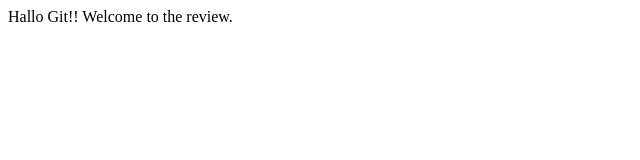
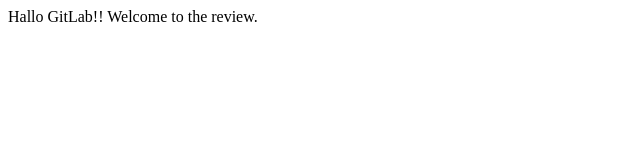
Before and after one commit to nilssolanki/major-ma-ns, a plain HTML site: page index.html in a window 1280 px wide. Shown: the full height of the page, 0-640 px from the left. Drawn offline with Linux system fonts and the light colour scheme.

Commit message:
Change git to gitlab

```diff
--- a/index.html
+++ b/index.html
@@ -7,7 +7,7 @@
   <title>Hallo Git!</title>
 </head>
 <body>
-  Hallo Git!!
+  Hallo GitLab!!
   Welcome to the review.
 </body>
 </html>
```
